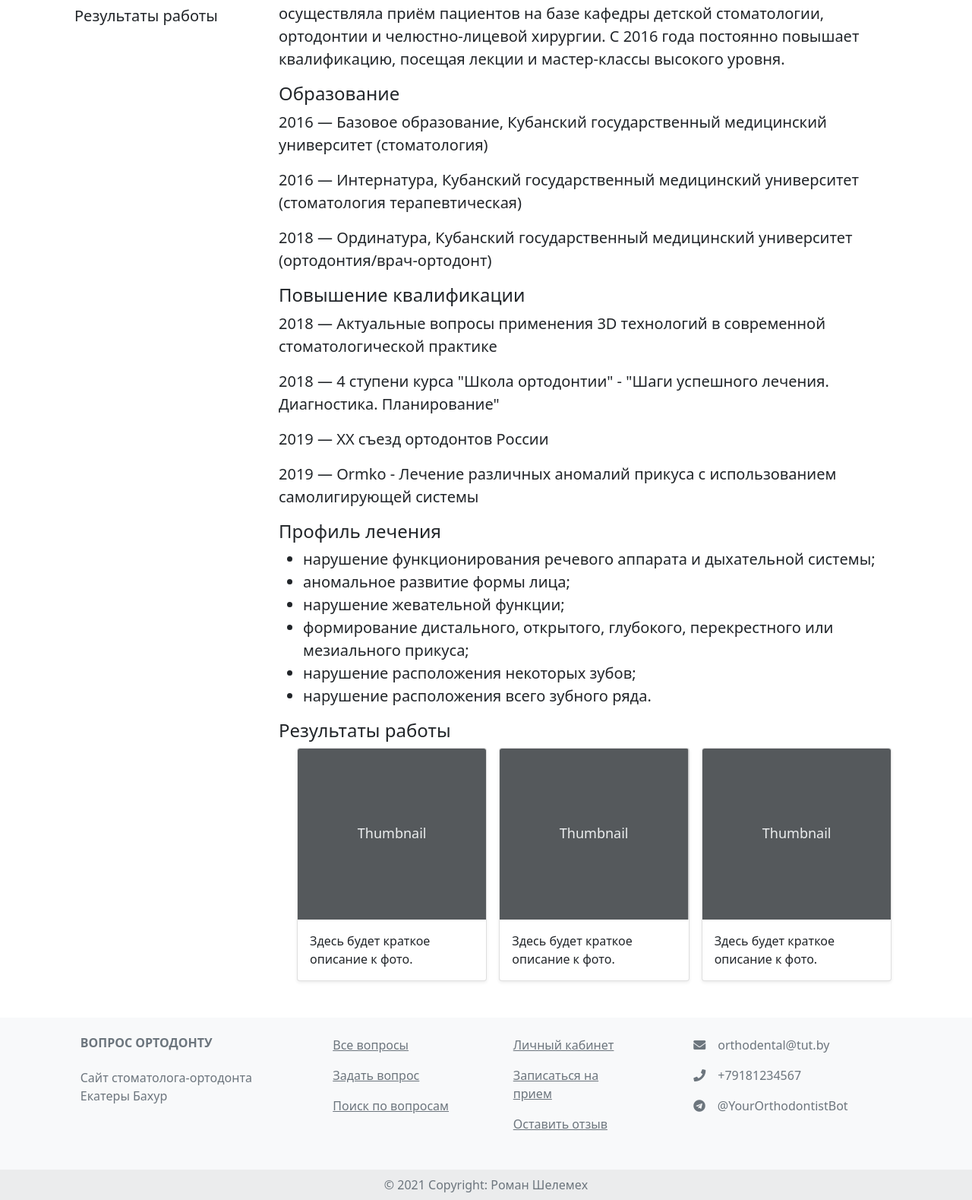
After one commit to roman-shelemekh/orthodontist_web, a Django app: page /about/ in a window 1280 px wide. The commit adds this page. Shown: the part 313-1892 px from the top of the page at 76% size. Run offline with Django 3.2, Linux system fonts and the light colour scheme; parts of the project's set-up code (start-up, migrations or seed data) failed here and were passed over.

Commit message:
about page added

```diff
--- a/orthodontist/appointment/forms.py
+++ b/orthodontist/appointment/forms.py
@@ -13,8 +13,8 @@ class MyChoiceField(forms.ChoiceField):
 class AppointmentForm(forms.Form):
     name = forms.CharField(widget=forms.TextInput(attrs={'class': 'form-control', 'placeholder': 'Имя'}),
                            label='Имя')
-    email = forms.CharField(widget=forms.EmailInput(attrs={'class': 'form-control', 'placeholder': 'Электронный адрес'}),
-                             label='Электронный адрес')
+    email = forms.CharField(widget=forms.EmailInput(attrs={'class': 'form-control', 'placeholder': 'Email'}),
+                             label='Email')
     phone_number = forms.CharField(widget=forms.TextInput(attrs={'class': 'form-control', 'placeholder': 'Номер телефона'}),
                                    label='Номер телефона')
     clinic = MyChoiceField(widget=forms.Select(attrs={'class': 'form-select'}), label='Клиника')
--- a/orthodontist/index/views.py
+++ b/orthodontist/index/views.py
@@ -22,6 +22,9 @@ class IndexView(AppointmentView):
         context['feedback1'], context['feedback2'], context['feedback3'] = Feedback.objects.filter(is_published=True)[:3]
         return context
 
+
+def about(request):
+    return render(request, 'index/about.html')
 
 def signup(request):
     if request.method == 'POST':
--- a/orthodontist/orthodontist/urls.py
+++ b/orthodontist/orthodontist/urls.py
@@ -22,6 +22,7 @@ from django.conf.urls.static import static
 
 urlpatterns = [
     path('', views.IndexView.as_view(), name='index'),
+    path('about/', views.about, name='about'),
     path('admin/', admin.site.urls),
     path('question/', include('ask.urls')),
     path('appointment/', include('appointment.urls')),
--- a/orthodontist/templates/appointment/appointment.html
+++ b/orthodontist/templates/appointment/appointment.html
@@ -44,7 +44,7 @@
                     {% else %}
                     {{ form.email }}
                     {% endif %}
-                    <label for="staticEmail">Электронная почта</label>
+                    <label for="staticEmail">Email</label>
                     {% if form.email.errors %}
                     <div id="id_email" class="invalid-feedback">
                         {{ form.email.errors }}
--- a/orthodontist/templates/ask/index.html
+++ b/orthodontist/templates/ask/index.html
@@ -24,8 +24,8 @@
             <div class="col-auto">{{ form.order_by }}</div>
         </div>
     </form>
-    <div id="question-list" data-url="{% url 'ask:question_ajax' %}"></div>
-    <div hidden id="spinner"></div>
+    <div id="question-list" class="min-vh-100" data-url="{% url 'ask:question_ajax' %}"></div>
+    <div id="spinner"></div>
     <nav>
         <ul class="pagination justify-content-center" id="pagination"></ul>
     </nav>
--- a/orthodontist/templates/base.html
+++ b/orthodontist/templates/base.html
@@ -9,7 +9,7 @@
     <link rel="stylesheet" href="https://use.fontawesome.com/releases/v5.15.3/css/all.css" integrity="sha384-SZXxX4whJ79/gErwcOYf+zWLeJdY/qpuqC4cAa9rOGUstPomtqpuNWT9wdPEn2fk" crossorigin="anonymous">
     <title>{% block title %}Вопрос ортодонту{% endblock %}</title>
 </head>
-<body>
+<body class="d-flex flex-column min-vh-100">
     <header>
         <nav class="navbar navbar-expand-lg navbar-light bg-light fixed-top">
             <div class="container-fluid">
@@ -22,7 +22,7 @@
                         <li class="nav-item dropdown">
                             <a class="nav-link dropdown-toggle" href="#" id="navbarDropdown1" role="button" data-bs-toggle="dropdown" aria-expanded="false" href="#">Врач</a>
                             <ul class="dropdown-menu" aria-labelledby="navbarDropdown1">
-                                <li><a class="dropdown-item" href="#">О враче</a></li>
+                                <li><a class="dropdown-item" href="{% url 'about' %}">О враче</a></li>
                                 <li><a class="dropdown-item" href="{% url 'appointment:index' %}">Запись на прием</a></li>
                                 <li><a class="dropdown-item" href="{% url 'feedback:index' %}">Отзывы пациентов</a></li>
                             </ul>
@@ -65,30 +65,27 @@
         </nav>
     </header>
     {% block content %}{% endblock %}
-    <footer class="text-center text-lg-start bg-light text-muted mt-5">
+    <footer class="text-center text-lg-start bg-light text-muted mt-auto">
         <section class="p-2">
             <div class="container text-center text-md-start mt-3">
                 <div class="row mt-3">
                     <div class="col-md-3 col-lg-4 col-xl-3 mx-auto mb-4">
-                      <!-- Content -->
-                      <h6 class="text-uppercase fw-bold mb-4">Спроси у ортодонта</h6>
-                      <p>Сайт стоматолога-ортодонта Екатеры Бахур</p>
+                        <h6 class="text-uppercase fw-bold mb-4">Вопрос ортодонту</h6>
+                        <p>Сайт стоматолога-ортодонта Екатеры Бахур</p>
                     </div>
                     <div class="col-md-2 col-lg-2 col-xl-2 mx-auto mb-4">
                         <p><a href="{% url 'ask:index' %}" class="text-reset">Все вопросы</a></p>
                         <p><a href="{% url 'ask:ask_question' %}" class="text-reset">Задать вопрос</a></p>
-                        <p><a href="{% url 'appointment:index' %}" class="text-reset">Записаться на прием</a></p>
+                        <p><a href="{% url 'search' %}?search_input=" class="text-reset">Поиск по вопросам</a></p>
                     </div>
                     <div class="col-md-2 col-lg-2 col-xl-2 mx-auto mb-4">
                         <p><a href="{% if user.id %}{% url 'user' user.id %}{% else %}{% url 'login' %}{% endif %}" class="text-reset">Личный кабинет</a></p>
+                        <p><a href="{% url 'appointment:index' %}" class="text-reset">Записаться на прием</a></p>
                         <p><a href="{% url 'feedback:index' %}" class="text-reset">Оставить отзыв</a></p>
-
-                        <p><a href="{% if user.id %}{% url 'appointments' user.id %}{% else %}{% url 'login' %}{% endif %}" class="text-reset">Управлять записями</a></p>
-
                     </div>
                     <div class="col-md-4 col-lg-3 col-xl-3 mx-auto mb-md-0 mb-4">
                         <p><a href="mailto:orthodental@tut.by" class="text-reset text-decoration-none"><i class="fas fa-envelope me-3"></i>orthodental@tut.by</a></p>
-                        <p><i class="fas fa-phone me-3"></i></i>+70123456789</p>
+                        <p><i class="fas fa-phone me-3"></i></i>+79181234567</p>
                         <p><a href="#" class="text-reset text-decoration-none"><i class="fab fa-telegram me-3"></i></i>@YourOrthodontistBot</a></p>
                     </div>
                 </div>
--- /dev/null
+++ b/orthodontist/templates/index/about.html
@@ -0,0 +1,121 @@
+{% extends "base.html" %}
+
+{% load static %}
+
+{% block title %}Екатерина Бахур | {{ block.super }}{% endblock %}
+
+{% block content %}
+<style>
+    .bd-placeholder-img {
+    font-size: 1.125rem;
+    text-anchor: middle;
+    -webkit-user-select: none;
+    -moz-user-select: none;
+    user-select: none;
+    }
+
+    @media (min-width: 768px) {
+        .bd-placeholder-img-lg {
+        font-size: 3.5rem;
+        }
+    }
+    .anchor {
+        display: block;
+        position: relative;
+        top: -4.5rem;
+        visibility: hidden;
+    }
+    .sticky-lg-top { top: 4.5rem; }
+</style>
+
+<main class="container pb-5">
+    <div class="row">
+        <div class="col-lg-3">
+            <nav class="small sticky-lg-top">
+                <h2 class="pb-3 mb-4 border-bottom"><a class="text-reset text-decoration-none" href="#about">О враче</a></h2>
+                <ul class="list-unstyled ps-3">
+                  <li class="mb-3">
+                      <a class="text-reset text-decoration-none lead" href="#edu">Образование</a>
+                  </li>
+                  <li class="mb-3">
+                      <a class="text-reset text-decoration-none lead" href="#qualification">Повышение квалификации</a>
+                  </li>
+                  <li class="mb-3">
+                      <a class="text-reset text-decoration-none lead" href="#profile">Профиль лечения</a>
+                  </li>
+                  <li class="mb-3">
+                      <a class="text-reset text-decoration-none lead" href="#results">Результаты работы</a>
+                  </li>
+                </ul>
+            </nav>
+
+        </div>
+        <div class="col-lg-9">
+            <div class="w-50 float-lg-end ms-2">
+                <img class="img-fluid border p-1" src="{% static 'index/about.jpg' %}" alt="">
+            </div>
+            <div class="anchor" id="about"></div>
+            <p class="lead">Бахур Екатерина Сергеевна является практикующим стоматологом-ортодонтом с опытом
+                работы 5 лет.</p>
+            <p class="lead">Окончила стоматологический факультет КубГМУ в 2016 году, получила диплом по специальности
+                «Стоматология», а также прошла все этапы аккредитации по направлению «Врач-стоматолог». Во время
+                прохождения ординатуры в 2016-2018 гг. по специальности «Ортодонтия» осуществляла приём пациентов
+                на базе кафедры детской стоматологии, ортодонтии и челюстно-лицевой хирургии. C 2016 года
+                постоянно повышает квалификацию, посещая лекции и мастер-классы высокого уровня.</p>
+            <div class="anchor" id="edu"></div>
+            <h4>Образование</h4>
+            <p class="lead">2016 — Базовое образование, Кубанский государственный медицинский университет (стоматология)</p>
+             <p class="lead">2016 — Интернатура, Кубанский государственный медицинский университет (стоматология терапевтическая)</p>
+            <p class="lead">2018 — Ординатура, Кубанский государственный медицинский университет (ортодонтия/врач-ортодонт)</p>
+            <div class="anchor" id="qualification"></div>
+            <h4>Повышение квалификации</h4>
+            <p class="lead">2018 — Актуальные вопросы применения 3D технологий в современной стоматологической практике</p>
+            <p class="lead">2018 — 4 ступени курса "Школа ортодонтии" - "Шаги успешного лечения. Диагностика. Планирование"</p>
+            <p class="lead">2019 — ХХ съезд ортодонтов России</p>
+            <p class="lead">2019 — Ormko - Лечение различных аномалий прикуса с использованием самолигирующей системы</p>
+            <div class="anchor" id="profile"></div>
+            <h4>Профиль лечения</h4>
+            <ul class="lead">
+                <li>нарушение функционирования речевого аппарата и дыхательной системы;</li>
+                <li>аномальное развитие формы лица;</li>
+                <li>нарушение жевательной функции;</li>
+                <li>формирование дистального, открытого, глубокого, перекрестного или мезиального прикуса;</li>
+                <li>нарушение расположения некоторых зубов;</li>
+                <li>нарушение расположения всего зубного ряда.</li>
+            </ul>
+            <div class="anchor" id="results"></div>
+            <h4>Результаты работы</h4>
+            <div class="album">
+                <div class="container">
+                    <div class="row row-cols-1 row-cols-sm-2 row-cols-md-3 g-3">
+                        <div class="col">
+                            <div class="card shadow-sm">
+                                <svg class="bd-placeholder-img card-img-top" width="100%" height="225" xmlns="http://www.w3.org/2000/svg" role="img" aria-label="Placeholder: Thumbnail" preserveAspectRatio="xMidYMid slice" focusable="false"><title>Placeholder</title><rect width="100%" height="100%" fill="#55595c"/><text x="50%" y="50%" fill="#eceeef" dy=".3em">Thumbnail</text></svg>
+                                <div class="card-body">
+                                    <p class="card-text">Здесь будет краткое описание к фото.</p>
+                                </div>
+                            </div>
+                        </div>
+                        <div class="col">
+                            <div class="card shadow-sm">
+                                <svg class="bd-placeholder-img card-img-top" width="100%" height="225" xmlns="http://www.w3.org/2000/svg" role="img" aria-label="Placeholder: Thumbnail" preserveAspectRatio="xMidYMid slice" focusable="false"><title>Placeholder</title><rect width="100%" height="100%" fill="#55595c"/><text x="50%" y="50%" fill="#eceeef" dy=".3em">Thumbnail</text></svg>
+                                <div class="card-body">
+                                    <p class="card-text">Здесь будет краткое описание к фото.</p>
+                                </div>
+                            </div>
+                        </div>
+                        <div class="col">
+                            <div class="card shadow-sm">
+                                <svg class="bd-placeholder-img card-img-top" width="100%" height="225" xmlns="http://www.w3.org/2000/svg" role="img" aria-label="Placeholder: Thumbnail" preserveAspectRatio="xMidYMid slice" focusable="false"><title>Placeholder</title><rect width="100%" height="100%" fill="#55595c"/><text x="50%" y="50%" fill="#eceeef" dy=".3em">Thumbnail</text></svg>
+                                <div class="card-body">
+                                    <p class="card-text">Здесь будет краткое описание к фото.</p>
+                                </div>
+                            </div>
+                        </div>
+                    </div>
+                </div>
+            </div>
+        </div>
+    </div>
+</main>
+{% endblock %}
--- a/orthodontist/templates/user_base.html
+++ b/orthodontist/templates/user_base.html
@@ -48,7 +48,7 @@
                 {% endif %}
             </nav>
             <div class="mt-3"><small class="text-muted">ID пользователя: {{ userdata.id }}</small></div>
-            <div class="mt-2 mb-4"><small class="text-muted">Присоединился {{ userdata.date_joined.date }}</small></div>
+            <div class="mt-2 mb-4"><small class="text-muted">Присоединился {{ userdata.date_joined.date|date:'j E o' }}</small></div>
         </div>
         <div class="col-md-9">
             {% if messages %}
```
Also changed, not shown: orthodontist/templates/index/index.html (+10 -10 lines), 1 other file.
